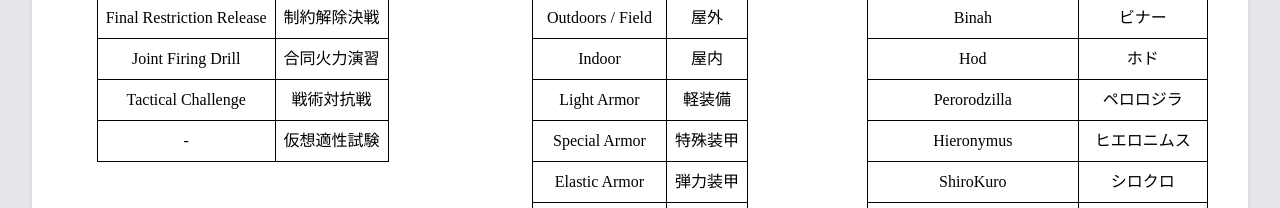
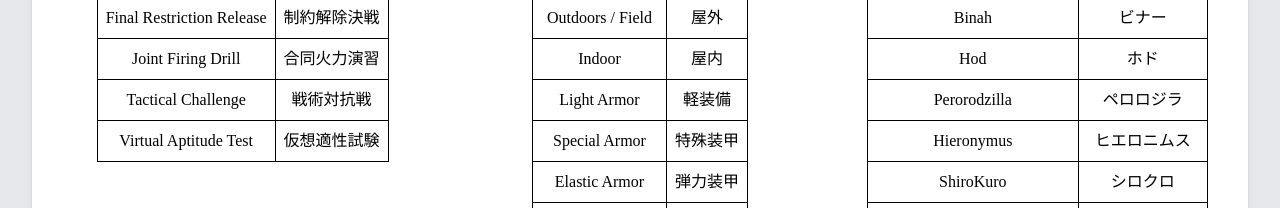
Before and after one commit to TechHero1/ba-index, a plain HTML site: page index.html in a window 1280 px wide. Shown: the part 2441-2649 px from the top of the page. Drawn offline with nearby package versions, Linux system fonts and the light colour scheme; a web font is replaced by a local one.

Commit message:
Virtual Aptitude Test

```diff
--- a/index.html
+++ b/index.html
@@ -169,7 +169,7 @@
                       <td class="border-1 p-2"><div class="text-center">戦術対抗戦</div></td>
                     </tr>
                     <tr>
-                      <td class="border-1 p-2"><div class="text-center">-</div></td>
+                      <td class="border-1 p-2"><div class="text-center">Virtual Aptitude Test</div></td>
                       <td class="border-1 p-2"><div class="text-center">仮想適性試験</div></td>
                     </tr>
                   </tbody>
```
